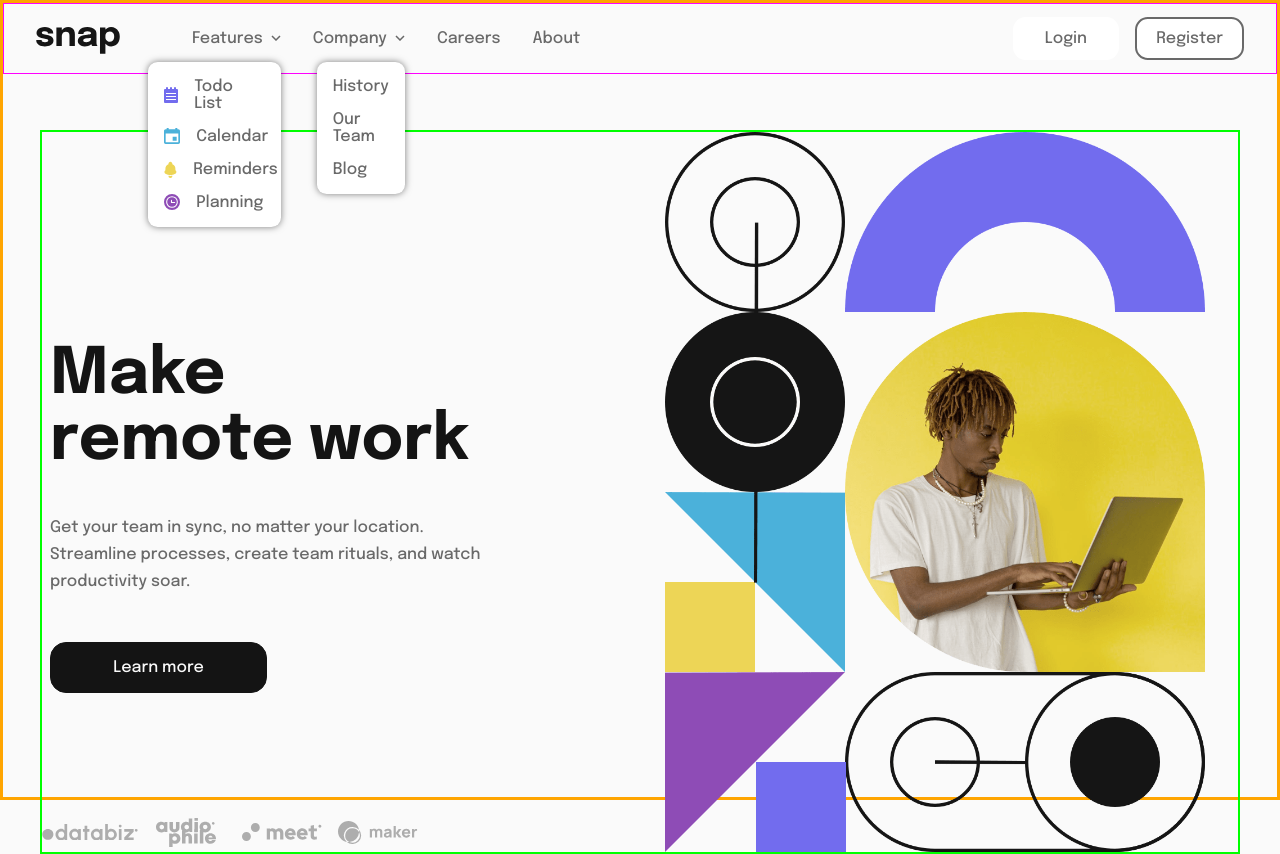
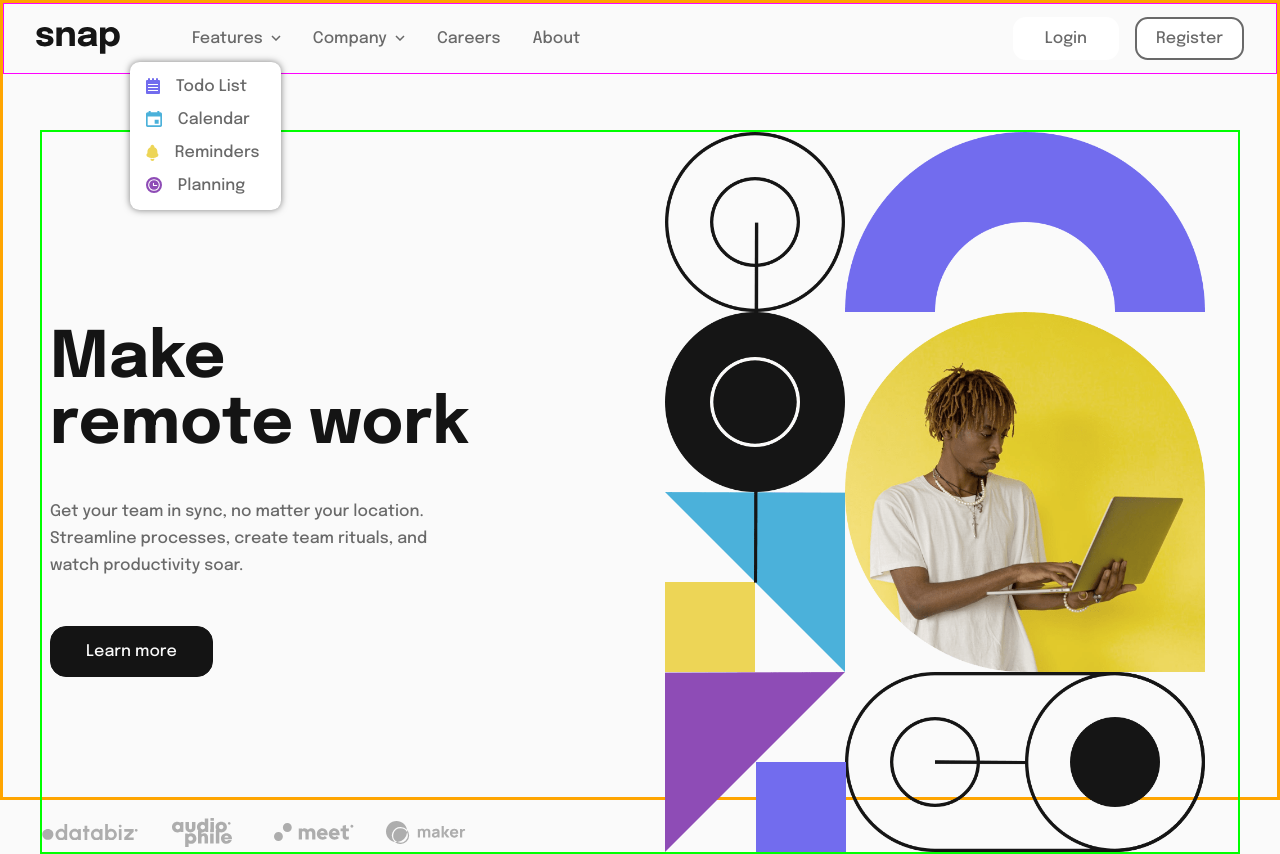
Before and after one commit to jamesbatayola/frontend-mentor-web-intro-section, a plain HTML site: page index.html in a window 1280 px wide. Both pictures are taken after a click on the element "Features". Drawn offline with Linux system fonts and the light colour scheme.

Commit message:
updated the dropdown

```diff
--- a/app.js
+++ b/app.js
@@ -39,7 +39,7 @@ menuDropdown.addEventListener("click", (e) => {
 for (const btn of buttons) btn.addEventListener("click", (e) => e.preventDefault());
 
 const checkScreen = () => {
-	if (window.innerWidth > 756) {
+	if (window.innerWidth > 824) {
 		illustration.src = "/images/image-hero-desktop.png";
 	} else {
 		illustration.src = "/images/image-hero-mobile.png";
@@ -49,3 +49,5 @@ const checkScreen = () => {
 window.addEventListener("resize", checkScreen);
 
 checkScreen();
+
+window.addEventListener("click", (e) => {});
--- a/index.html
+++ b/index.html
@@ -24,7 +24,7 @@
 								<p>Features</p>
 								<img src="/images/icon-arrow-down.svg" alt="" />
 							</div>
-							<div class="menu-dropdown">
+							<div class="menu-dropdown drop1">
 								<div class="menu-dropdown-item flex-group">
 									<img src="/images/icon-todo.svg" alt="" />
 									<p>Todo List</p>
@@ -48,7 +48,7 @@
 								<p>Company</p>
 								<img src="/images/icon-arrow-down.svg" alt="" />
 							</div>
-							<div class="menu-dropdown">
+							<div class="menu-dropdown drop2">
 								<div class="menu-dropdown-item">
 									<p>History</p>
 								</div>
@@ -78,7 +78,7 @@
 			<main>
 				<img class="illu" src="/images/image-hero-mobile.png" alt="" />
 				<section>
-					<h1>Make <span style="display: block">remote work</span></h1>
+					<h1>Make <span>remote work</span></h1>
 					<p>Get your team in sync, no matter your location. Streamline processes, create team rituals, and watch productivity soar.</p>
 					<a>Learn more</a>
 					<footer class="flex-group">
--- a/style.css
+++ b/style.css
@@ -96,6 +96,7 @@ nav {
 }
 
 .menu-group {
+	background-color: var(--Almost-White);
 	top: 0;
 	right: 0;
 	z-index: 2;
@@ -133,6 +134,7 @@ nav {
 
 .menu-dropdown-item {
 	gap: 1rem;
+	cursor: pointer;
 }
 
 .menu-item.active .menu-dropdown {
@@ -220,7 +222,7 @@ form {
 
 button {
 	color: var(--Medium-Gray);
-	padding-block: 0.7rem;
+	padding: 0.7rem;
 	background-color: white;
 	border-radius: 0.8rem;
 	cursor: pointer;
@@ -243,7 +245,7 @@ button:nth-of-type(2):hover {
 	color: var(--Almost-Black);
 }
 
-@media (min-width: 756px) {
+@media (min-width: 824px) {
 	nav {
 		padding: 0.8rem 2rem;
 		padding-block: 0.8rem;
@@ -278,14 +280,18 @@ button:nth-of-type(2):hover {
 		widows: 1;
 	}
 
+	section h1 span {
+		display: block;
+	}
+
 	section p {
-		width: 80%;
+		width: 79%;
 	}
 
 	section a {
-		margin-bottom: 5rem;
+		margin-bottom: 6rem;
 		margin-right: auto;
-		min-width: 30%;
+		width: 30%;
 	}
 
 	.illu {
@@ -314,7 +320,6 @@ button:nth-of-type(2):hover {
 		gap: 2rem;
 		position: static;
 		width: 100%;
-
 		transform: translateX(0);
 	}
 
@@ -327,16 +332,36 @@ button:nth-of-type(2):hover {
 	}
 
 	.menu-dropdown {
+		top: 0;
+		right: 0;
+		margin: 0;
+		pointer-events: none;
+		opacity: 0;
+		display: grid;
 		position: absolute;
-		top: 0;
-		transform: translateY(2.5rem);
-		right: 0;
-		display: grid;
+		padding-inline: 1rem;
 		border-radius: 0.6rem;
-		padding-inline: 1rem;
 		background-color: white;
+		transform: translateY(1.5rem);
+		transition: 200ms;
 		box-shadow: 0px 0px 7px rgba(0, 0, 0, 0.5);
 	}
+
+	.menu-item.active .menu-dropdown {
+		opacity: 1;
+		pointer-events: auto;
+		transform: translateY(2.5rem);
+	}
+
+	.drop1 {
+		width: 170%;
+	}
+
+	.drop2 {
+		right: -1rem;
+		width: auto;
+	}
+
 	form {
 		width: 22%;
 		gap: 1rem;
@@ -350,7 +375,7 @@ button:nth-of-type(2):hover {
 
 	footer {
 		flex-wrap: nowrap;
-		gap: 1rem;
+		gap: 2rem;
 	}
 
 	footer img {
```
